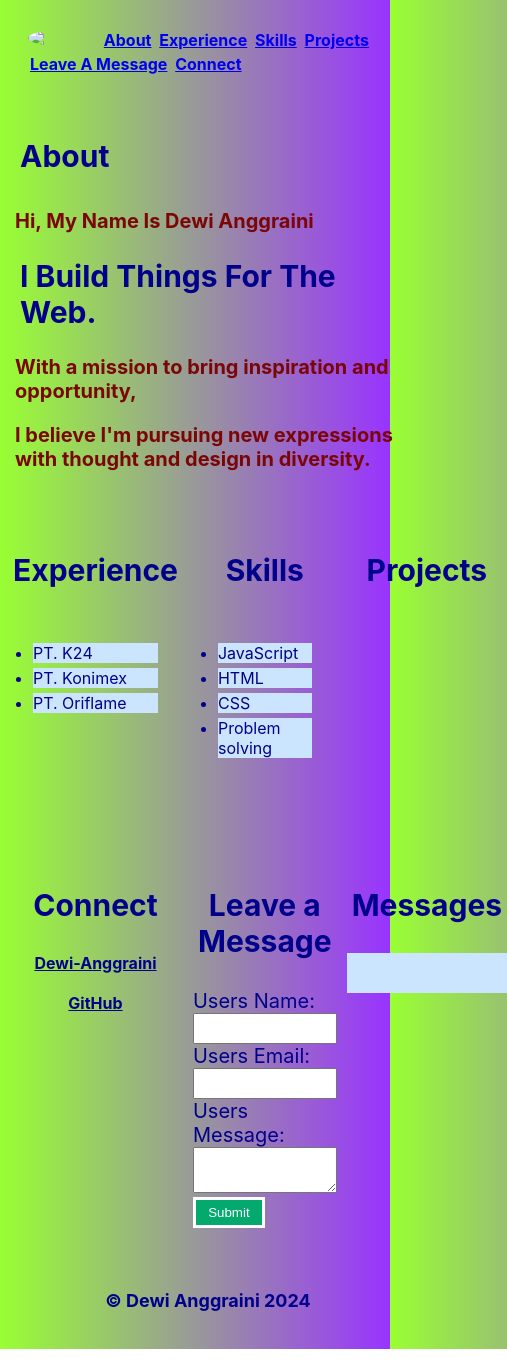
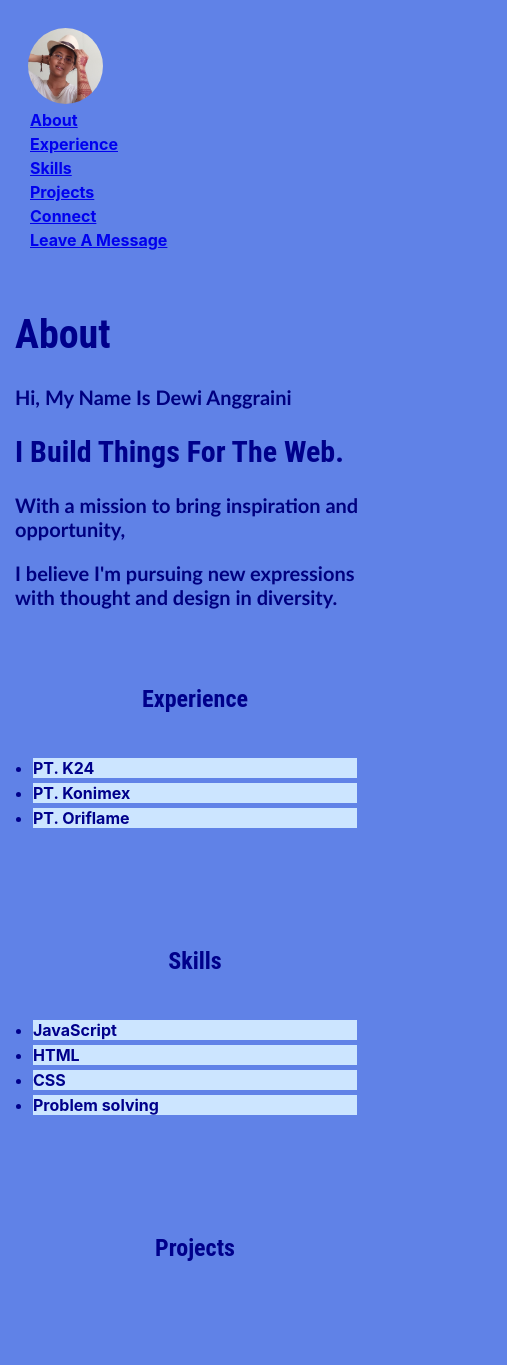
Before and after one commit to dewi-anggraini/Ganymede-Intro, a plain HTML site: page index.html in a window 390 px wide. Shown: the top 1365 px of the page, 507 px wide, since content can reach past the window. Drawn offline with Linux system fonts and the light colour scheme; no server answers.

Commit message:
Final Portfolio

```diff
--- a/css/index.css
+++ b/css/index.css
@@ -1,7 +1,10 @@
+* {
+    box-sizing: border-box;
+}
 body {
     background-color: var(--color-lighter);
     background-image: linear-gradient(to left, #9933ff, #99ff33);
-    color: var(--color-darker);
+    color: darkblue;
     display: grid;
     font-family: 'Inter', sans-serif;
     font-size: 16px;
@@ -9,22 +12,23 @@ body {
 section {
     padding: 1.5rem 0;
 }
-#heading {
+h1, h2 {
+    color: darkblue;
+    font-weight: bold;
+    font-family: 'roboto condensed', 'sans-serif';
+}
+p {
+    font-family: 'Gill Sans', 'Gill Sans MT', Calibri, 'Trebuchet MS', sans-serif;
+    font-size: 20px;
+}
+.heading {
     padding: 2px;
     margin: 5px;
-    color: rgb(122, 6, 6);
+    color: navy;
     font-size: 20px;
     font-weight: bold;
 }
-h1,
-h2,
-h3 {
-    font-family: 'Inter', sans-serif;
-    font-size: 30px;
-    font-weight: bold;
-    color: darkblue;
-    padding: 5px;
-}
+
 footer {
     background-color: var(--color-lighter);
     font-size: 1.125rem;
@@ -34,21 +38,20 @@ footer {
     color: darkblue;
     padding: 20px;
 }
-*, *::before, *::after {
-    box-sizing: border-box;
-}
+
 .image {
     display: inline-block;
     border-radius: 50%;
-    width: 70px;
+    width: 75px;
 }
 ul {
     padding: 20px;
 }
 ul li {
     background: #cce5ff;
+    margin: 5px;
     color: darkblue;
-    margin: 5px;
+
 }
 .main-nav {
     list-style-type: none;
@@ -56,7 +59,8 @@ ul li {
     font-weight: bold;
     margin: 0;
     padding: 20px;
-    overflow: hidden;
+    overflow: auto;
+    text-align: justify;
     top: 0;
 }
 .main-nav a {
@@ -65,18 +69,13 @@ ul li {
 }
 .wrapper {
     display: grid;
-    grid-template-columns: auto auto auto;
+    grid-template-columns: auto auto;
     gap: 10px;
-}
-.headings {
     font-weight: bold;
-    margin: 10px;
-    padding: 5px;
-    color: darkblue;
 }
 form label {
     font-size: 20px;
-    color: darkblue;
+
 }
 input, textarea {
     font-size: 15px;
@@ -88,7 +87,7 @@ form button {
     padding: 5px 5px;
     border: solid;
     color: white;
-    width: 50%;
+    width: 200px;
 }
 .experiences {
     text-align: center;
@@ -107,7 +106,7 @@ form button {
 }
 #message_section ul {
     display: grid;
-    background-color: #cce5ff;
+
     border-style: bold;
 }
 .message-box {
@@ -121,57 +120,28 @@ form button {
     grid-template-rows: 20px 20px;
     text-align: center;
 }
+.responsive {
+    display: grid;
+}
 
-/* For Desktop View */
-@media screen and (min-width: 1024px) {
-    .image {
-        width: 70px;
+
+@media screen and (max-width: 600px) {
+    body {
+        background-color: #6082e7;
+        background-image: none;
+    }
+    .main-nav a {
+      float: none;
+      width: 100%;
+    }
+
+    .responsive {
+        width: 100%;
+        gap: 5px;
+    }
+    .wrapper {
+        display: grid;
+        grid-template-columns: auto;
+        gap: 10px;
     }
 }
-
-/* For Tablet View */
-@media screen and (min-device-width: 768px)
-    and (max-device-width: 1024px) {
-    .responsive {
-        width: 400px;
-        height: 400px;
-    }
-    .image {
-        width: 70px;
-    }
-}
-
-/* For Mobile Portrait View */
-@media screen and (max-device-width: 480px)
-    and (orientation: portrait) {
-    .responsive {
-        width: 200px;
-        height: 200px;
-    }
-    .image {
-        width: 70px;
-    }
-}
-
-/* For Mobile Landscape View */
-@media screen and (max-device-width: 640px)
-    and (orientation: landscape) {
-    .responsive {
-        width: 400px;
-        height: 200px;
-    }
-    .image {
-        width: 70px;
-    }
-}
-
-/* For Mobile Phones Portrait or Landscape View */
-@media screen
-    and (max-device-width: 640px) {
-    .responsive {
-        width: 400px;
-        height: 200px;
-    }.image {
-        width: 70px;
-    }
-}
--- a/index.html
+++ b/index.html
@@ -10,23 +10,25 @@
 
   <body>
     <div class="responsive">
+
       <div class="main-nav">
-        <img class="image"src="c:\Users\toswhiba\Pictures\Saved Pictures\IMG20161002091228.jpg">
+        <img class="image"src="img/IMG20161002091228.jpg">
         <a class="active" href="#">About</a>
         <a href="#experience">Experience</a>
         <a href="#skills">Skills</a>
         <a href="#projects">Projects</a>
+        <a href="#connect">Connect</a>
         <a href="#message_form">Leave A Message</a>
-        <a href="#connect">Connect</a>
+
       </div>
 
-    <div id="heading">
-        <h3>About</h3>
+     <div class="heading">
+        <h1>About</h1>
           <p>Hi, My Name Is Dewi Anggraini</p>
-        <h1>I Build Things For The Web.</h1>
+        <h2>I Build Things For The Web.</h2>
           <p>With a mission to bring inspiration and opportunity,</p>
           <p>I believe I'm pursuing new expressions with thought and design in diversity.</p>
-    </div>
+     </div>
 
    <div class="wrapper">
     <section id="experience">
--- a/js/index.js
+++ b/js/index.js
@@ -62,9 +62,9 @@ fetch("https://api.github.com/users/dewi-anggraini/repos")
 
         for (let repo of repositories) {
             console.log(repo);
-         const project = document.createElement('li');
-         project.innerText = repo.name;
-         projectList.appendChild(project);
+            const project = document.createElement('li');
+            project.innerText = repo.name;
+            projectList.appendChild(project);
         }
     })
   .catch(function(error) {
```
Also changed, not shown: img/IMG20161002091228.jpg (added).
